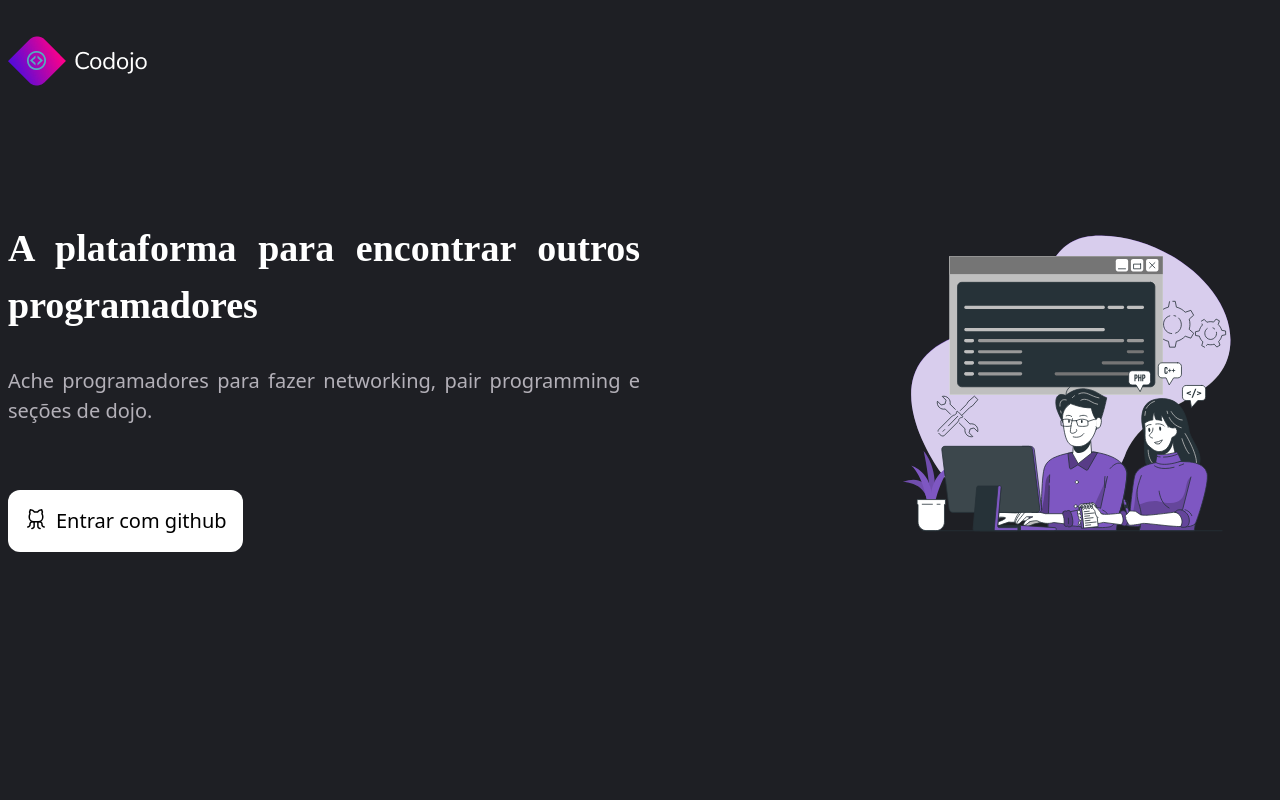
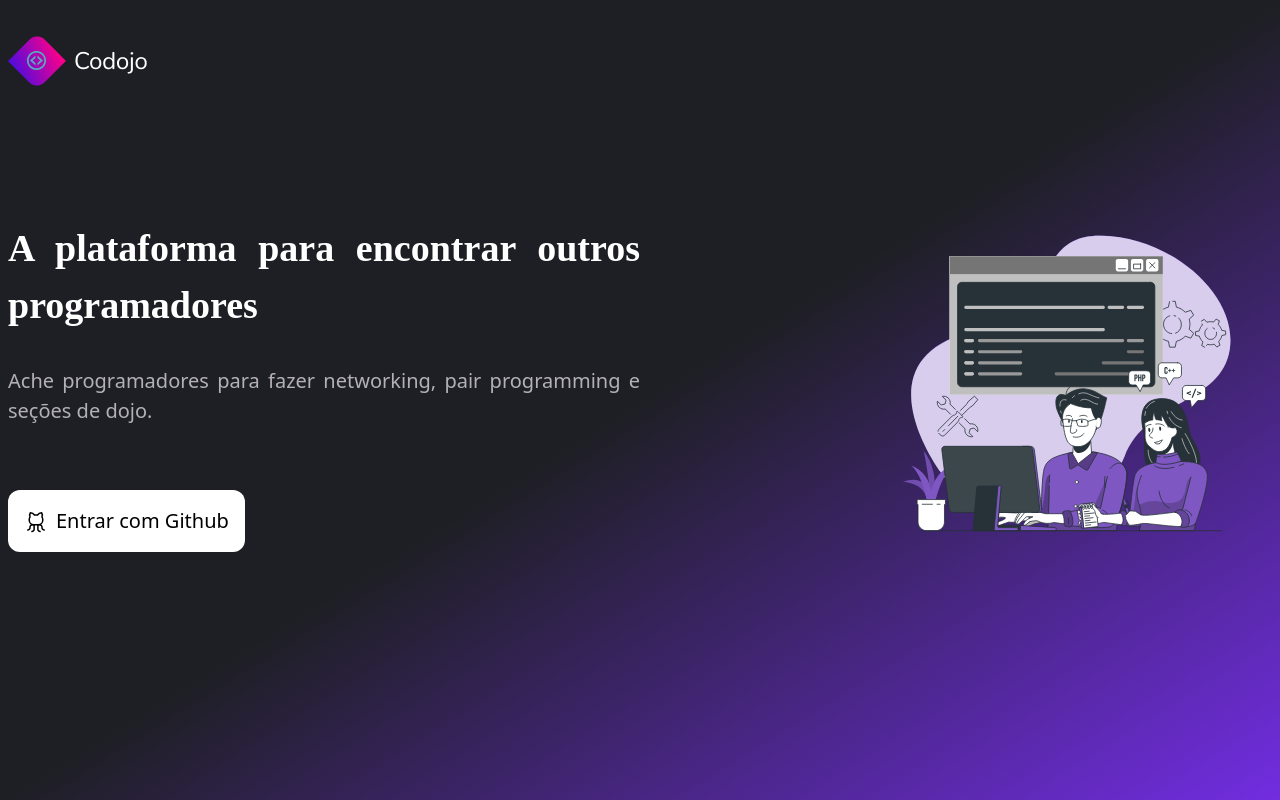
Before and after one commit to RodrigoRVSN/boa-hancock-client, a Next.js app: page / in a window 1280 px wide. Built offline with nearby package versions, Linux system fonts and the light colour scheme; no server answers.

Commit message:
feat: adjust hover and linear gradient effects in no auth

```diff
--- a/src/components/pages/Home/HeroSection/ButtonLogin.tsx
+++ b/src/components/pages/Home/HeroSection/ButtonLogin.tsx
@@ -1,20 +1,14 @@
-import { useRouter } from 'next/router'
+import Link from 'next/link'
 import { GithubLogo } from 'phosphor-react'
 
 export const ButtonLogin = () => {
-  const { push } = useRouter()
-
-  const handleLoginWithGithub = async () => {
-    await push(`${process.env.NEXT_PUBLIC_API_URL}/auth/`)
-  }
-
   return (
-    <button
-      className='bg-text flex mx-auto md:mx-[0] rounded-xl p-md text-p1 transition duration-150 hover:bg-gray200'
-      onClick={handleLoginWithGithub}
+    <Link
+      href={`${process.env.NEXT_PUBLIC_API_URL}/auth/`}
+      className='bg-text flex mx-auto md:mx-[0] rounded-xl p-md text-p1 transition duration-150 hover:bg-gray100 items-center w-fit'
     >
       <GithubLogo className='mr-xs' size={24} />
-      <p>Entrar com github</p>
-    </button>
+      <p>Entrar com Github</p>
+    </Link>
   )
 }
--- a/src/components/pages/Home/HeroSection/index.tsx
+++ b/src/components/pages/Home/HeroSection/index.tsx
@@ -3,18 +3,20 @@ import { ButtonLogin } from '@components/pages/Home/HeroSection/ButtonLogin'
 
 export const HeroSection = () => {
   return (
-    <div className='bg-black200'>
-      <main className='max-w-7xl py-lg mx-auto px-xxs md:px-xs md:px-md min-h-screen'>
-        <Image src='/assets/logo.png' alt='Logo Codojo' width={140} height={60}/>
+    <div className='bg-gradient-to-tl from-secondary via-black200 to-black200'>
+      <main className='max-w-7xl py-lg mx-auto px-xxs md:px-xs min-h-screen'>
+        <Image src='/assets/logo.png' alt='Logo Codojo' width={140} height={60} />
 
         <section className='flex flex-col md:flex-row items-center mt-xxxlg justify-between'>
           <div className='text-center md:text-justify md:mr-xxxlg w-full md:w-1/2'>
-            <h1 className='text-text font-bold font-space_grotesk text-h1'>A plataforma para encontrar outros
-              programadores</h1>
-            <p className='text-gray100 text-p1 mt-lg mb-xxlg'>Ache programadores para fazer networking, pair programming
-              e seções de dojo.</p>
+            <h1 className='text-text font-bold font-space_grotesk text-h1'>
+              A plataforma para encontrar outros programadores
+            </h1>
+            <p className='text-gray100 text-p1 mt-lg mb-xxlg'>
+              Ache programadores para fazer networking, pair programming e seções de dojo.
+            </p>
 
-            <ButtonLogin/>
+            <ButtonLogin />
           </div>
 
           <Image
```
